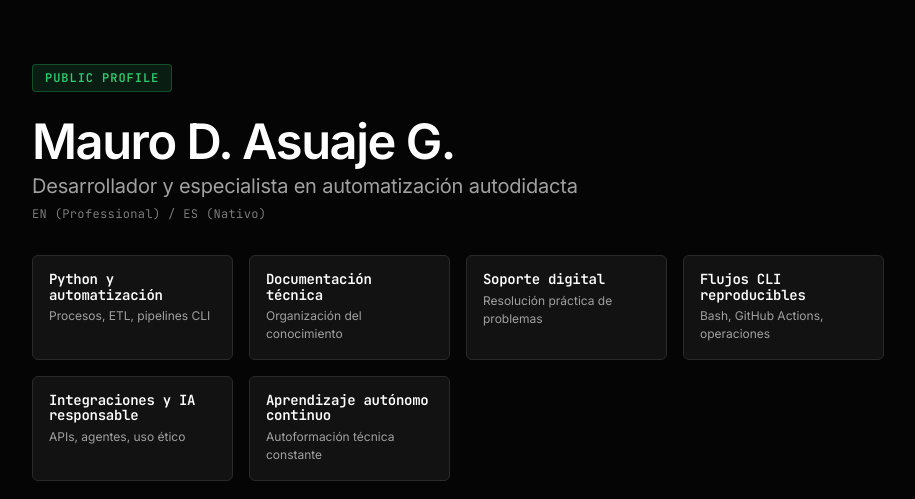
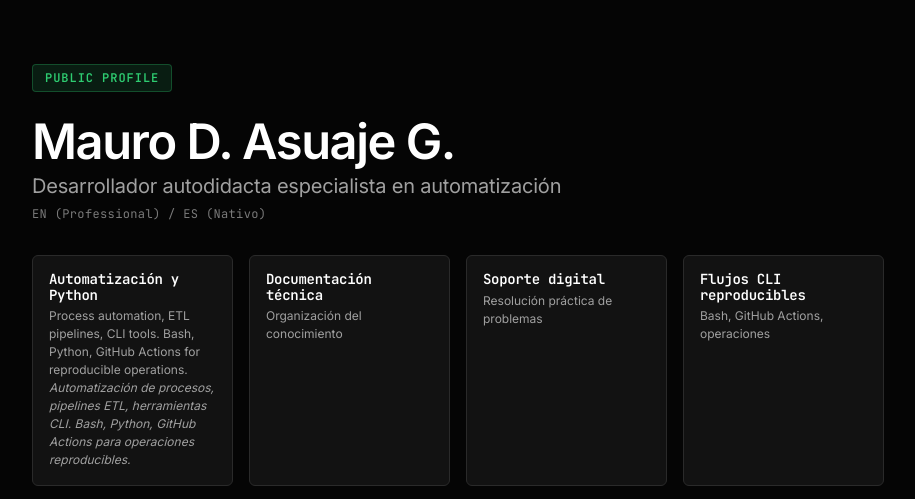
Before and after one commit to mdasuaje/mdasuaje.github.io, a plain HTML site: page index.html in a window 1280 px wide. Shown: the top 499 px of the page, without its empty margins (182-1097 px from the left). Drawn offline with Linux system fonts and the light colour scheme.

Commit message:
fix(portfolio): corregir headline y capability bilingüe
- 'Desarrollador y especialista en automatización autodidacta' -> 'Desarrollador autodidacta especialista en automatización'
- Capability 'Python y automatización' -> 'Automatización y Python' con formato bilingüe (English principal + Spanish debajo)
- Actualizados meta tags description, og:description, twitter:description

```diff
--- a/index.html
+++ b/index.html
@@ -704,13 +704,13 @@
         <header class="hero">
             <span class="hero-badge mono">PUBLIC PROFILE</span>
             <h1>Mauro D. Asuaje G.</h1>
-            <h2>Desarrollador y especialista en automatización autodidacta</h2>
+            <h2>Desarrollador autodidacta especialista en automatización</h2>
             <span class="lang-tag mono">EN (Professional) / ES (Nativo)</span>
 
             <div class="capabilities-grid">
                 <article class="capability">
-                    <span class="capability-name mono">Python y automatización</span>
-                    <span class="capability-desc">Procesos, ETL, pipelines CLI</span>
+                    <span class="capability-name mono">Automatización y Python</span>
+                    <span class="capability-desc">Process automation, ETL pipelines, CLI tools. Bash, Python, GitHub Actions for reproducible operations.<br><em>Automatización de procesos, pipelines ETL, herramientas CLI. Bash, Python, GitHub Actions para operaciones reproducibles.</em></span>
                 </article>
                 <article class="capability">
                     <span class="capability-name mono">Documentación técnica</span>
```
